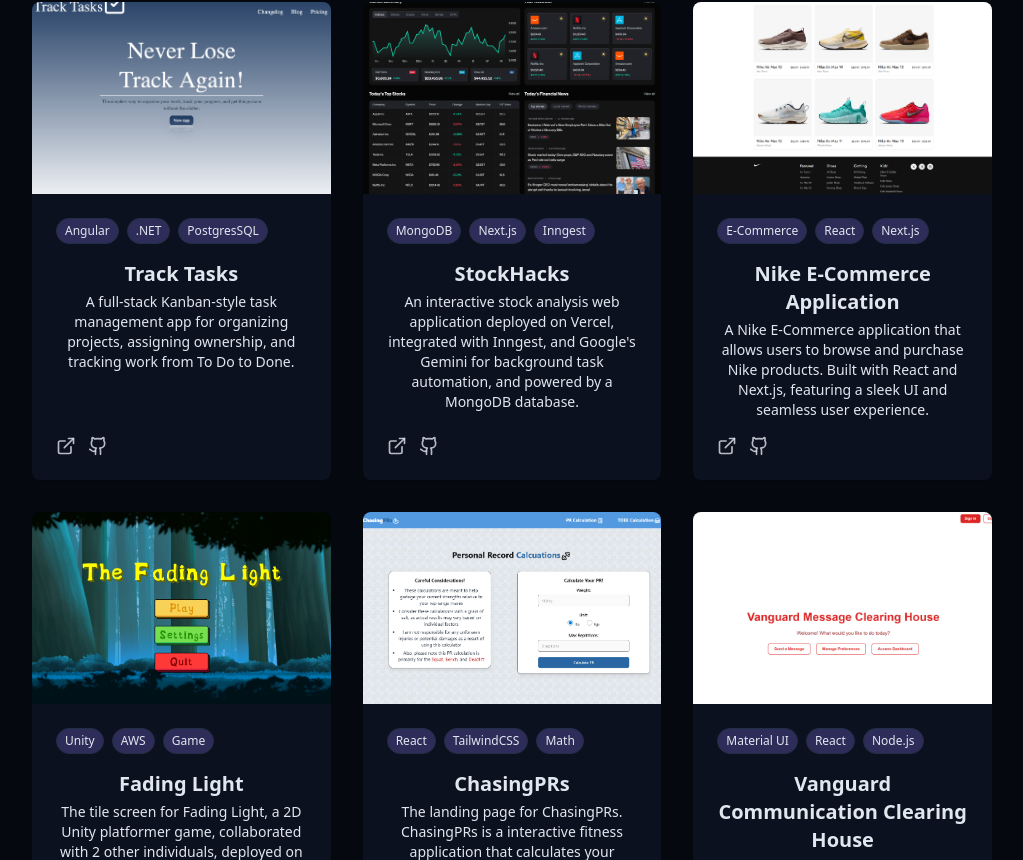
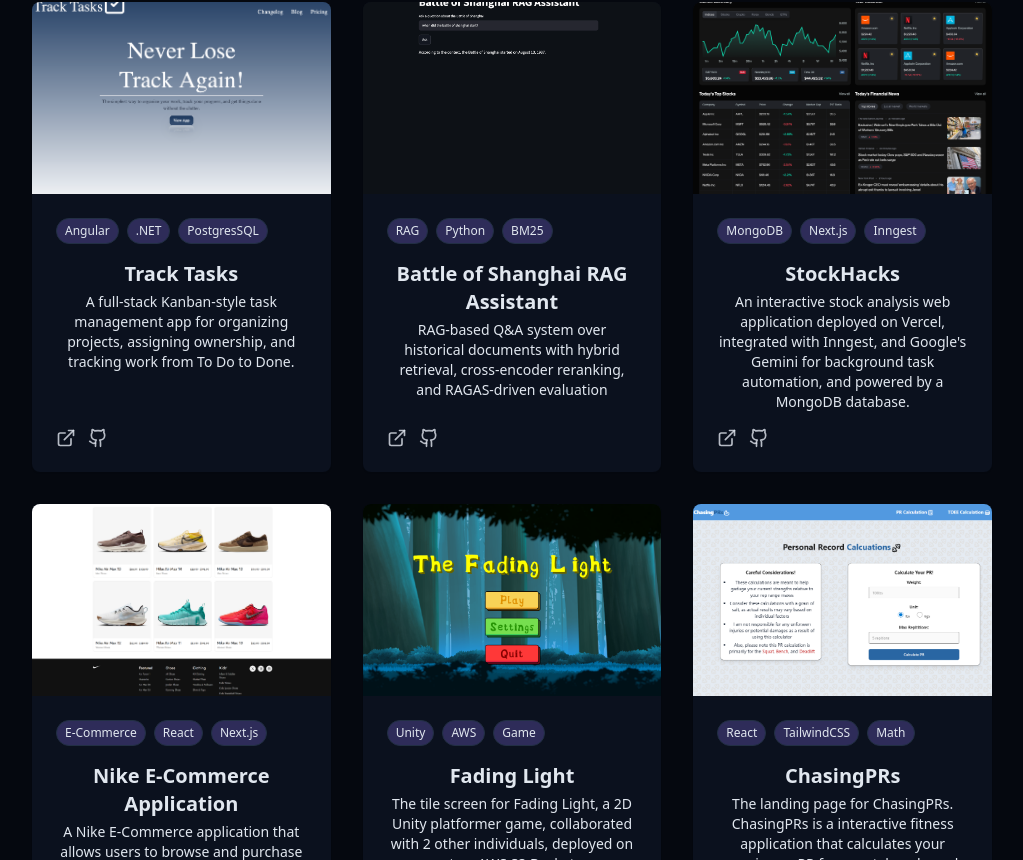
Before and after one commit to Jr3582/protfolioProject, a React (Vite) app: page / in a window 1280 px wide. Shown: the part 1900-2760 px from the top of the page, without its empty margins (128-1151 px from the left). Built offline with nearby package versions, Linux system fonts and the light colour scheme.

Commit message:
added shanghai RAG project

```diff
--- a/src/components/ProjectsSection.jsx
+++ b/src/components/ProjectsSection.jsx
@@ -13,6 +13,15 @@
     },
     {
         id: 2,
+        title: "Battle of Shanghai RAG Assistant",
+        description: "RAG-based Q&A system over historical documents with hybrid retrieval, cross-encoder reranking, and RAGAS-driven evaluation",
+        image: "/projects/shanghaiRag.png",
+        tags: ["RAG", "Python", "BM25"],
+        demoUrl: "https://shanghai-rag.streamlit.app/",
+        githubUrl: "https://github.com/Jr3582/shanghai-rag",
+    },
+    {
+        id: 3,
         title: "StockHacks",
         description: "An interactive stock analysis web application deployed on Vercel, integrated with Inngest, and Google's Gemini for background task automation, and powered by a MongoDB database.",
         image: "/projects/dashboard.png",
@@ -21,7 +30,7 @@
         githubUrl: "https://github.com/Jr3582/StockHacks",
     },
     {
-        id: 3,
+        id: 4,
         title: "Nike E-Commerce Application",
         description: "A Nike E-Commerce application that allows users to browse and purchase Nike products. Built with React and Next.js, featuring a sleek UI and seamless user experience.",
         image: "/projects/nike-ecommerce-app.png",
@@ -30,7 +39,7 @@
         githubUrl: "https://github.com/Jr3582/ecommerce-app",
     },
     {
-        id: 4,
+        id: 5,
         title: "Fading Light",
         description: "The tile screen for Fading Light, a 2D Unity platformer game, collaborated with 2 other individuals, deployed on to a AWS S3 Bucket",
         image: "/projects/FadingLight.png",
@@ -39,22 +48,13 @@
         githubUrl: "https://github.com/Jr3582/TheElevator",
     },
     {
-        id: 5,
+        id: 6,
         title: "ChasingPRs",
         description: "The landing page for ChasingPRs. ChasingPRs is a interactive fitness application that calculates your maximum PR for squat, bench, and deadlift using Epley's formula. The app also includes a way to determine a calorie goal for weight gain or weight lost.",
         image: "/projects/chasingPRs.png",
         tags: ["React", "TailwindCSS", "Math"],
         demoUrl: "https://chasing-prs.vercel.app/",
         githubUrl: "https://github.com/Jr3582/ChasingPRs",
-    },
-    {
-        id: 6,
-        title: "Vanguard Communication Clearing House",
-        description: "Landing page for Vanguard Communication Clearing House, made with React, Node.js, Material UI, PostgreSQL, and Python.",
-        image: "/projects/vanguardComClearingHouse1.png",
-        tags: ["Material UI", "React", "Node.js"],
-        demoUrl: "https://1513041.mediaspace.kaltura.com/id/1_fp9vkw3s",
-        githubUrl: "https://github.com/Jr3582/CommClearingHouse",
     },
 ]
 
```
Also changed, not shown: public/projects/shanghaiRag.png (added).
